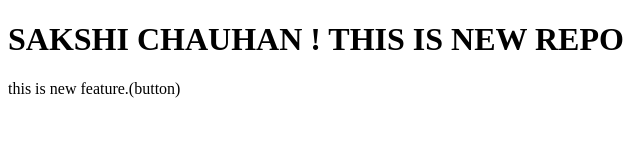
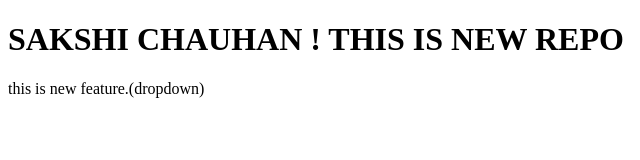
Before and after one commit to SakshiChauhan713/LocalRepo, a plain HTML site: page index.html in a window 1280 px wide. Shown: the full height of the page, 0-640 px from the left. Drawn offline with Linux system fonts and the light colour scheme.

Commit message:
Add dropdown

```diff
--- a/index.html
+++ b/index.html
@@ -7,6 +7,6 @@
 </head>
 <body>
     <h1>SAKSHI CHAUHAN ! THIS IS NEW REPO</h1>
-    <p> this is new feature.(button)</p>
+    <p> this is new feature.(dropdown)</p>
 </body>
 </html>
```
